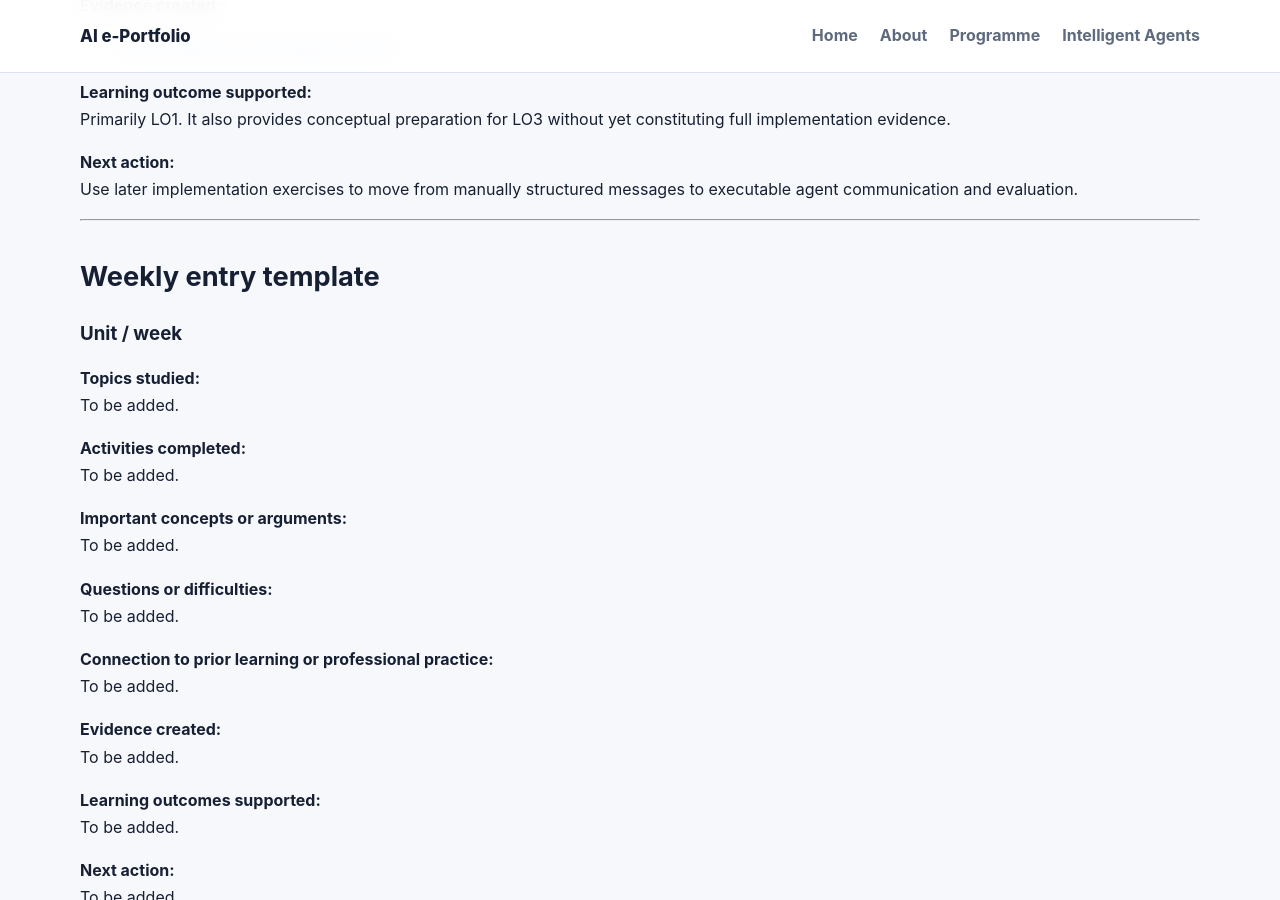
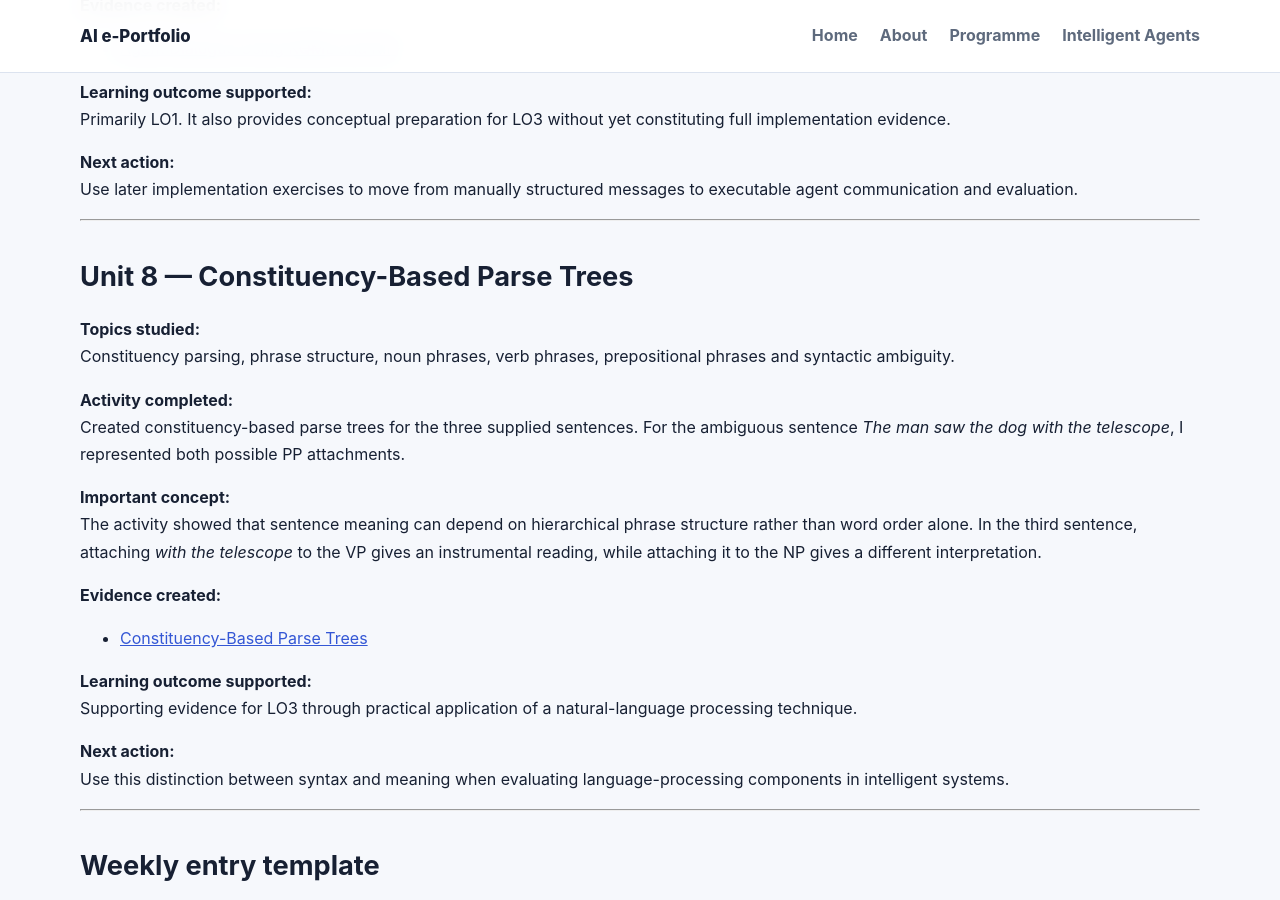
Before and after one commit to Monogios1996/Monogios1996.github.io, a Jekyll site: the page built from modules/intelligent-agents/learning-log.md, in a window 1280 px wide and 900 px high, scrolled down 2995 px. Built offline with Jekyll 4.4.1, drawn with Linux system fonts in a browser that asks for light colours.

Commit message:
Add Unit 8 parsing activity to learning log

```diff
--- a/modules/intelligent-agents/learning-log.md
+++ b/modules/intelligent-agents/learning-log.md
@@ -95,6 +95,28 @@ Use later implementation exercises to move from manually structured messages to
 
 ---
 
+## Unit 8 — Constituency-Based Parse Trees
+
+**Topics studied:**
+Constituency parsing, phrase structure, noun phrases, verb phrases, prepositional phrases and syntactic ambiguity.
+
+**Activity completed:**
+Created constituency-based parse trees for the three supplied sentences. For the ambiguous sentence *The man saw the dog with the telescope*, I represented both possible PP attachments.
+
+**Important concept:**
+The activity showed that sentence meaning can depend on hierarchical phrase structure rather than word order alone. In the third sentence, attaching *with the telescope* to the VP gives an instrumental reading, while attaching it to the NP gives a different interpretation.
+
+**Evidence created:**
+- [Constituency-Based Parse Trees]({{ '/modules/intelligent-agents/evidence/artefacts/unit-08-constituency-parse-trees/' | relative_url }})
+
+**Learning outcome supported:**
+Supporting evidence for LO3 through practical application of a natural-language processing technique.
+
+**Next action:**
+Use this distinction between syntax and meaning when evaluating language-processing components in intelligent systems.
+
+---
+
 ## Weekly entry template
 
 ### Unit / week
```
